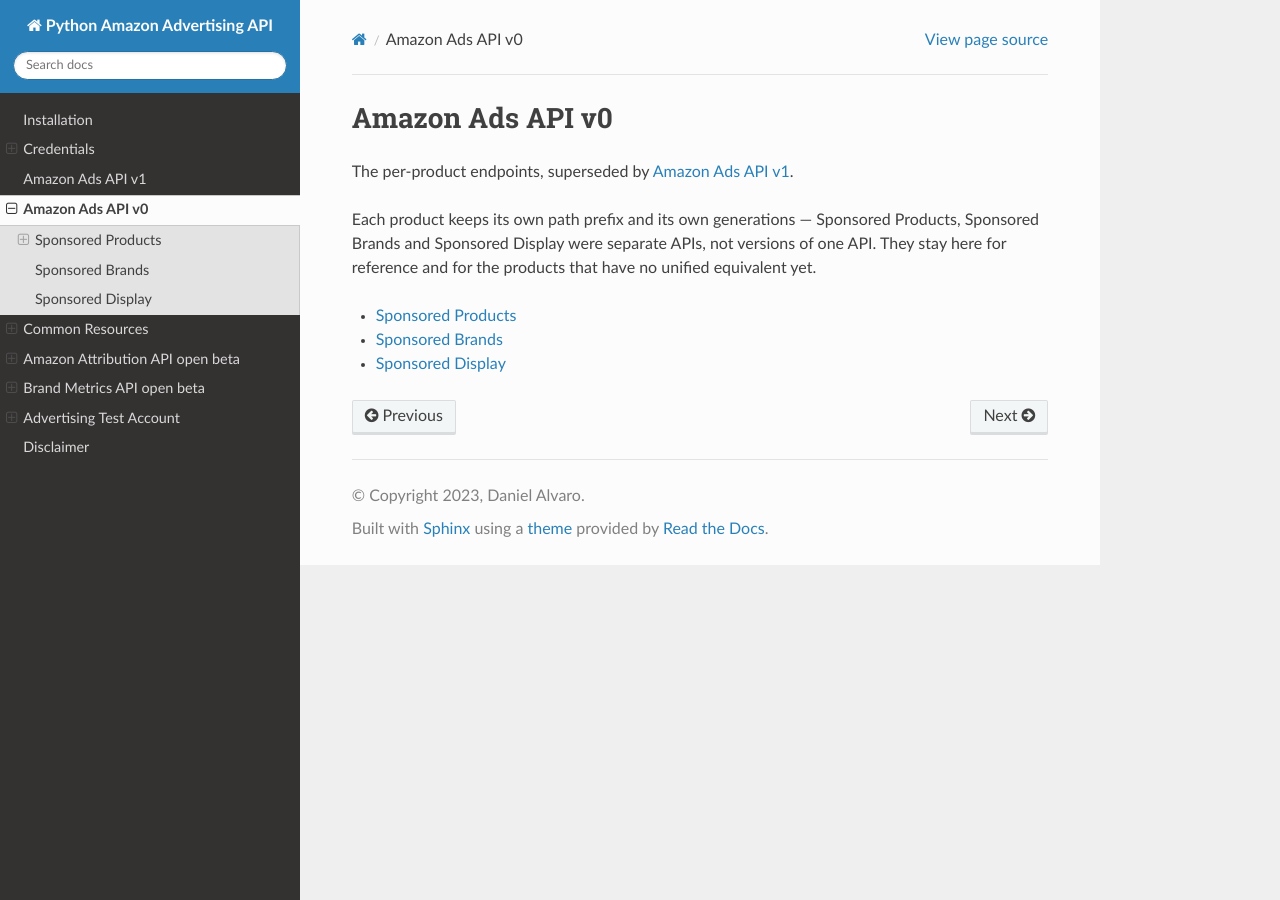
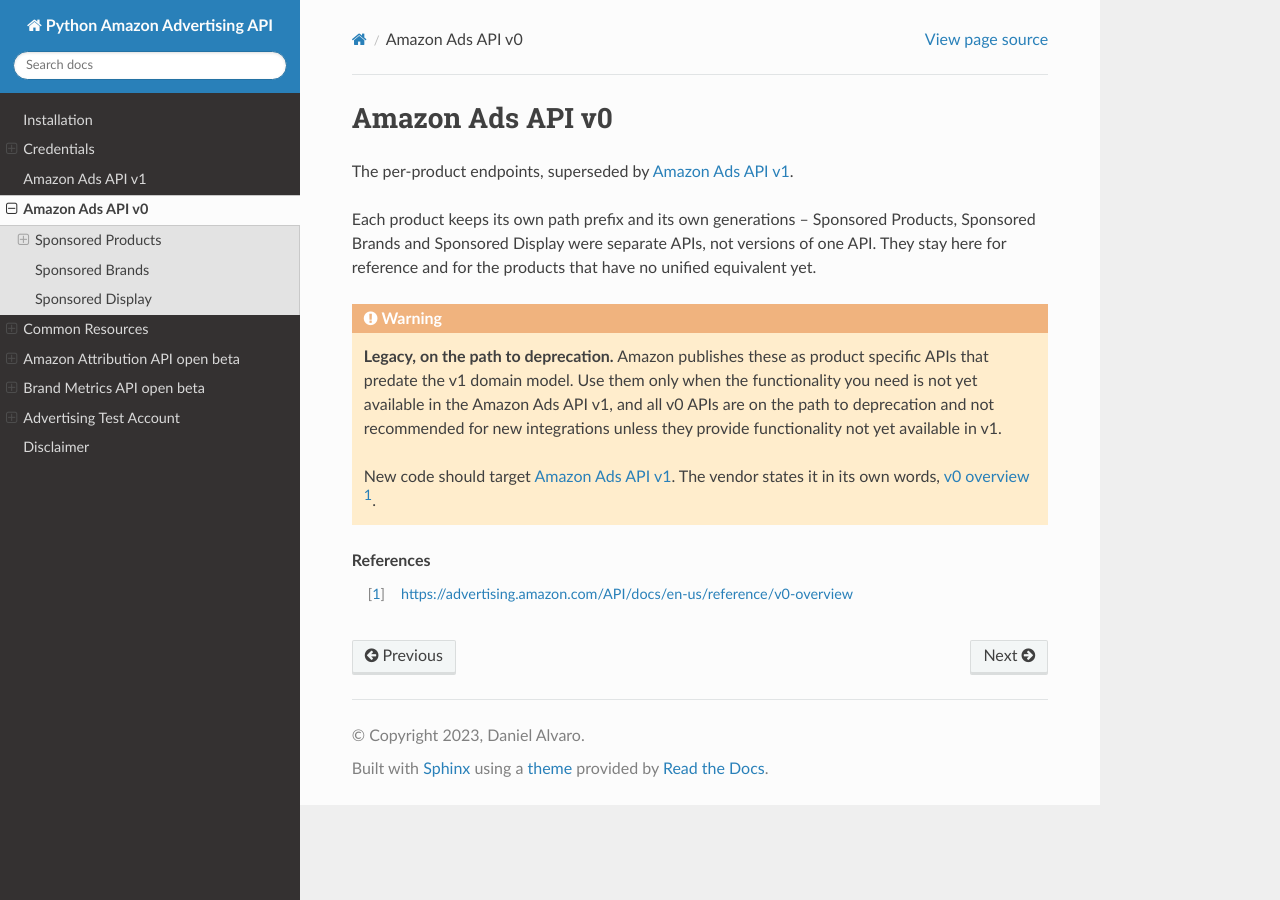
Before and after one commit to denisneuf/python-amazon-ad-api, a Sphinx documentation site: the page built from docs/v0.rst, in a window 1280 px wide. Built offline with Sphinx 7.4.7 and the Read the Docs theme 3.1.0, drawn with Linux system fonts in a browser that asks for light colours.

Commit message:
docs: references as a rubric, and a tidier v0 page
The References heading on v0 and on the config file was a real section, so
every links page carried it in the sidebar as a table of contents entry. It is
a rubric now: the label still shows in the body, and the sidebar stops listing
it.

v0 also drops the vendor guide links nobody maintains, keeps a single named
reference for the deprecation note, and lists only the three product pages,
without Amazon Ads API v1, which has its own top level section.

```diff
--- a/docs/config.rst
+++ b/docs/config.rst
@@ -52,9 +52,7 @@ You can use every account's name from the config file for account
 	Campaigns(account="another_account", marketplace=Marketplaces.ES).list_campaigns()
 
 
-**********
-References
-**********
+.. rubric:: References
 
 .. target-notes::
 
--- a/docs/v0.rst
+++ b/docs/v0.rst
@@ -3,14 +3,31 @@ Amazon Ads API v0
 
 The per-product endpoints, superseded by :doc:`v1`.
 
-Each product keeps its own path prefix and its own generations — Sponsored
+Each product keeps its own path prefix and its own generations -- Sponsored
 Products, Sponsored Brands and Sponsored Display were separate APIs, not
 versions of one API. They stay here for reference and for the products that have
 no unified equivalent yet.
 
-..  toctree::
+.. warning::
+
+    **Legacy, on the path to deprecation.** Amazon publishes these as product
+    specific APIs that predate the v1 domain model. Use them only when the
+    functionality you need is not yet available in the Amazon Ads API v1, and
+    all v0 APIs are on the path to deprecation and not recommended for new
+    integrations unless they provide functionality not yet available in v1.
+
+    New code should target :doc:`v1`. The vendor states it in its own words, `v0 overview`_.
+
+.. toctree::
     :maxdepth: 1
+    :hidden:
 
     sp
     sb
     sd
+
+.. rubric:: References
+
+.. target-notes::
+
+.. _`v0 overview`: https://advertising.amazon.com/API/docs/en-us/reference/v0-overview
```
